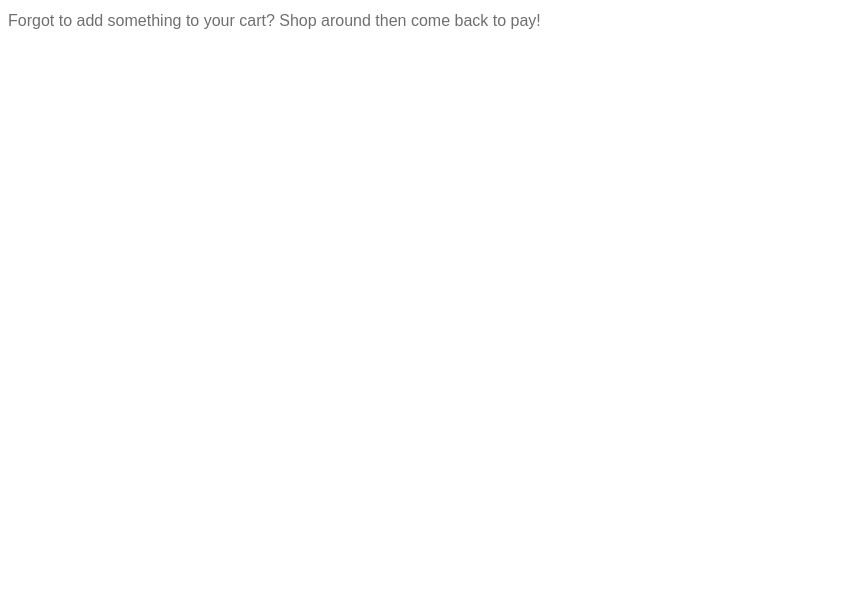
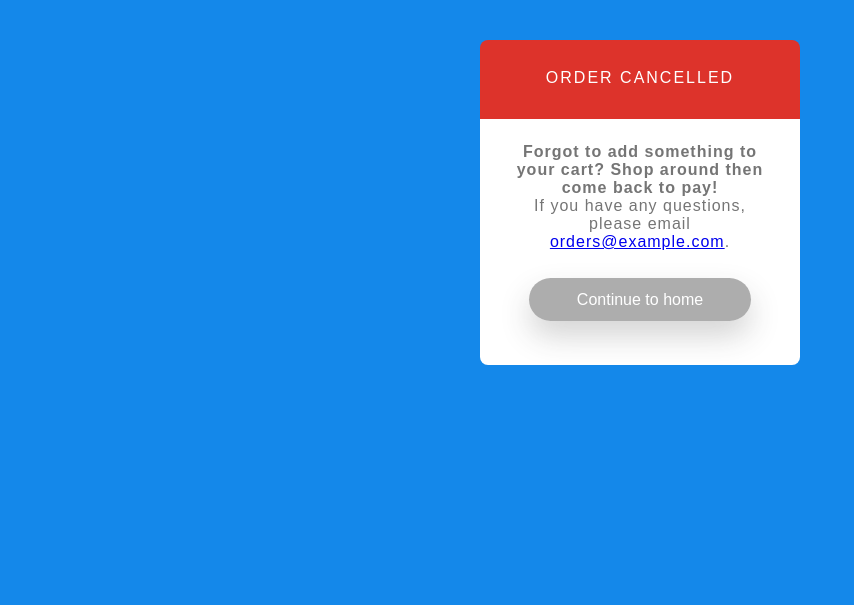
Before and after one commit to huy8208/OFS-project, a Django app: page /cancel/ in a window 1280 px wide. Shown: the top 605 px of the page, without its empty margins (0-854 px from the left). After the commit the page ends 365 px from the top, so only its background shows below. Run offline with Django 3.2, Linux system fonts and the light colour scheme; style sheets or scripts are compiled from the project's sources.

Commit message:
success and cancel

```diff
--- a/project_root/web_app/templates/payment/cancel.html
+++ b/project_root/web_app/templates/payment/cancel.html
@@ -1,11 +1,83 @@
-<html>
+{% load static %}
+<!DOCTYPE html>
+<html lang="en">
+
 <head>
+  <meta charset="UTF-8" />
+  <meta http-equiv="X-UA-Compatible" content="IE=edge,chrome=1">
+  <meta name="viewport" content="width=device-width, initial-scale=1.0">
   <title>Checkout canceled</title>
-  <link rel="stylesheet" href="style.css">
+  <style>
+    .upper-side {
+      background-color: #DD332B;
+      display: block;
+      color: #fff;
+      border-top-right-radius: 8px;
+      border-top-left-radius: 8px;
+      padding: 2em;
+    }
+
+    .button {
+      position: relative;
+      top: 1.5em;
+      text-decoration: none;
+      background: #ADADAD;
+      color: #fff;
+      margin: auto;
+      padding: .8em 3em;
+      -webkit-box-shadow: 0px 15px 30px rgba(50, 50, 50, 0.21);
+      -moz-box-shadow: 0px 15px 30px rgba(50, 50, 50, 0.21);
+      box-shadow: 0px 15px 30px rgba(50, 50, 50, 0.21);
+      border-radius: 25px;
+      -webkit-transition: all .4s ease;
+      -moz-transition: all .4s ease;
+      -o-transition: all .4s ease;
+		  transition: all .4s ease;
+    }
+
+  </style>
+  <meta name="author" content="Codeconvey" />
+  <!-- Message Box CSS -->
+  <link rel="stylesheet" href="{% static 'css/post_checkout.css'%}">
+
 </head>
+
 <body>
+
+
   <section>
-    <p>Forgot to add something to your cart? Shop around then come back to pay!</p>
+    <div class="rt-container">
+      <div class="col-rt-12">
+        <div class="Scriptcontent">
+
+          <!-- partial:index.partial.html -->
+          <div id='card' class="animated fadeIn">
+            <div class = "upper-side">
+              <?xml version="1.0" encoding="utf-8"?>
+              <!-- Generator: Adobe Illustrator 17.1.0, SVG Export Plug-In . SVG Version: 6.00 Build 0)  -->
+              <h3 id='status'>
+                Order cancelled
+              </h3>
+            </div>
+            <div id='lower-side'>
+              <p id='message'>
+
+                <b> Forgot to add something to your cart? Shop around then come back to pay! </b>
+                <br>
+                If you have any questions, please email
+                <a href="mailto:orders@example.com">orders@example.com</a>.
+              </p>
+              <a class = "button" href="{% url 'homepage' %}">Continue to home</a>
+            </div>
+          </div>
+          <!-- partial -->
+
+
+        </div>
+      </div>
+    </div>
   </section>
+
 </body>
+
 </html>
--- a/project_root/web_app/templates/payment/success.html
+++ b/project_root/web_app/templates/payment/success.html
@@ -6,7 +6,7 @@
   <meta charset="UTF-8" />
   <meta http-equiv="X-UA-Compatible" content="IE=edge,chrome=1">
   <meta name="viewport" content="width=device-width, initial-scale=1.0">
-  <title>Registration Successful Message Example</title>
+  <title>Payment successful</title>
 
   <meta name="author" content="Codeconvey" />
   <!-- Message Box CSS -->
@@ -52,7 +52,7 @@
                 If you have any questions, please email
                 <a href="mailto:orders@example.com">orders@example.com</a>.
               </p>
-              <a href="{% url 'homepage' %}" id="contBtn">Continue</a>
+              <a href="{% url 'homepage' %}" id="contBtn">Continue to home</a>
             </div>
           </div>
           <!-- partial -->
```
